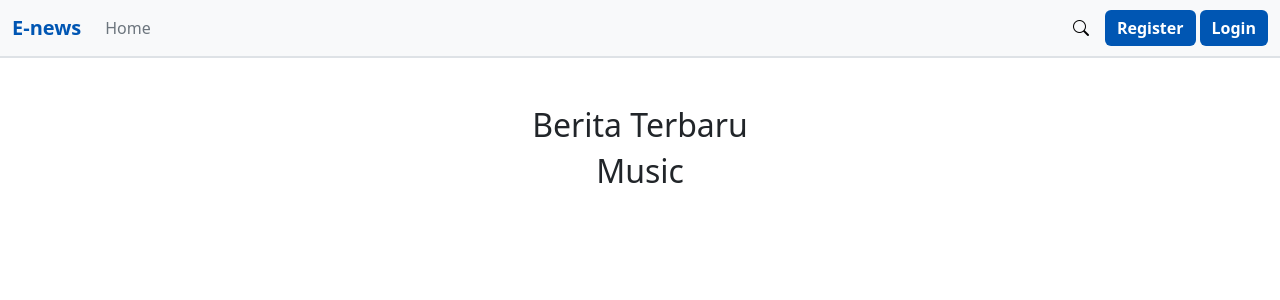
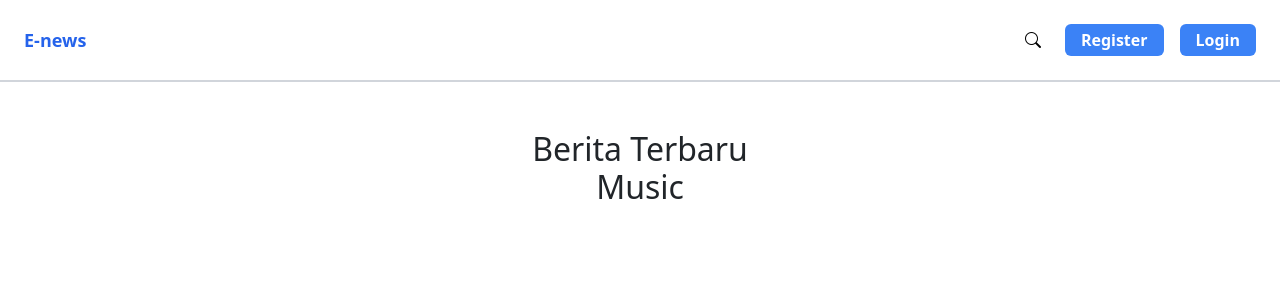
Before and after one commit to DafaRaditya/e-news, a PHP site: page /e-news/ in a window 1280 px wide. Shown: the top 300 px of the page. Run offline with PHP 8.4, Linux system fonts and the light colour scheme; data that the repository does not hold is empty; some libraries are stand-ins or nearby versions.

Commit message:
integrasi tailwind

```diff
--- a/contents/user/index.php
+++ b/contents/user/index.php
@@ -25,12 +25,12 @@ function ambilBeritaPerKategori($conn, $category = null, $date = null)
   JOIN categories ON news.category_id = categories.id
   WHERE news.status = 'aktif'";
 
-// kondisi kalau param kategori di isi dan dikondisikan di query
+  // kondisi kalau param kategori di isi dan dikondisikan di query
   if ($category) {
     $sql .= " AND categories.name = '$category'";
   }
 
-//sama juga kondisi kalau param date di isi dan dikondisikan di query
+  //sama juga kondisi kalau param date di isi dan dikondisikan di query
   if ($date) {
     $sql .= " AND news.date = '$date'";
   }
@@ -87,31 +87,56 @@ $news_music = ambilBeritaPerKategori($conn, 'Sport', null);
 
 ?>
 
-
+<script src="https://cdn.tailwindcss.com">
+</script>
 <link rel="stylesheet" href="/e-news/contents/assets/css/style.css">
 
-<nav class="navbar navbar-expand-lg navbar-custom">
-  <div class="container-fluid">
-    <a class="navbar-brand" href="#">E-news</a>
-    <button class="navbar-toggler" type="button" data-bs-toggle="collapse" data-bs-target="#navbarContent" aria-controls="navbarContent" aria-expanded="false" aria-label="Toggle navigation">
-      <span class="navbar-toggler-icon"></span>
+<nav class="bg-white border-b-2 border-gray-300">
+  <div class="container mx-auto flex items-center justify-between p-4">
+    <a href="#" class="text-blue-600 font-bold text-lg">E-news</a>
+    <button class="text-blue-600 lg:hidden" type="button" aria-expanded="false" aria-label="Toggle navigation" onclick="toggleNavbar()">
+      <svg class="w-6 h-6" fill="none" viewBox="0 0 24 24" stroke="currentColor">
+        <path stroke-linecap="round" stroke-linejoin="round" stroke-width="2" d="M4 6h16M4 12h16m-7 6h7" />
+      </svg>
     </button>
 
-    <div class="collapse navbar-collapse ms-auto" id="navbarContent">
-      <ul class="navbar-nav me-auto mb-2 mb-lg-0">
-        <li class="nav-item">
-          <a class="nav-link active" aria-current="page" href="#">Home</a>
-        </li>
-
+    <div class="hidden lg:flex lg:items-center lg:space-x-4" id="navbarContent">
+      <ul class="flex space-x-4">
       </ul>
 
-
-
-      <a href="search" class="pb-2 ps-2 pt-2" style="color: black;"> <i class="bi bi-search"></i></a>
-      <?= isset($_SESSION['isLogin']) ? '<a href="/e-news/logout" class="btn btn-logout ms-3">Logout</a>' : '<a href="register" class="btn btn-login ms-3">Register</a><a href="login" class="btn btn-login ms-1">Login</a>' ?>
+      <a href="search" class="text-black px-2">
+        <i class="bi bi-search"></i>
+      </a>
+      <?= isset($_SESSION['isLogin']) ?
+        '<a href="/e-news/logout" class="bg-blue-500 text-white px-3 py-1 rounded hover:bg-blue-700 font-semibold">Logout</a>' :
+        '<a href="register" class="bg-blue-500 text-white px-3 py-1 rounded hover:bg-blue-700 font-semibold">Register</a>
+            <a href="login" class="bg-blue-500 text-white px-3 py-1 rounded hover:bg-blue-700 font-semibold">Login</a>' ?>
     </div>
   </div>
+
+  <div class="lg:hidden" id="mobileNavbarContent">
+    <ul class="flex flex-col space-y-2 p-4">
+      <li><a href="#" class="text-gray-600 hover:text-blue-600">Home</a></li>
+      <a href="search" class="text-black">
+        <i class="bi bi-search"></i>
+      </a>
+      <?= isset($_SESSION['isLogin']) ?
+        '<a href="/e-news/logout" class="bg-blue-600 text-white px-3 py-1 rounded hover:bg-blue-700">Logout</a>' :
+        '<a href="register" class="bg-blue-600 text-white px-3 py-1 rounded hover:bg-blue-700">Register</a>
+            <a href="login" class="bg-blue-600 text-white px-3 py-1 rounded hover:bg-blue-700">Login</a>' ?>
+    </ul>
+  </div>
 </nav>
+
+<script>
+  function toggleNavbar() {
+    const navbarContent = document.getElementById('navbarContent');
+    const mobileNavbarContent = document.getElementById('mobileNavbarContent');
+    navbarContent.classList.toggle('hidden');
+    mobileNavbarContent.classList.toggle('hidden');
+  }
+</script>
+
 
 
 
@@ -149,7 +174,7 @@ $news_music = ambilBeritaPerKategori($conn, 'Sport', null);
       <h2 class=" text-center fs-2">Music</h2>
       <div class="horizontal-scroll">
         <div class="wraper">
-          <?php while($row_music = mysqli_fetch_assoc($news_music)){
+          <?php while ($row_music = mysqli_fetch_assoc($news_music)) {
             echo renderNewsCard($row_music);
           } ?>
         </div>
```
